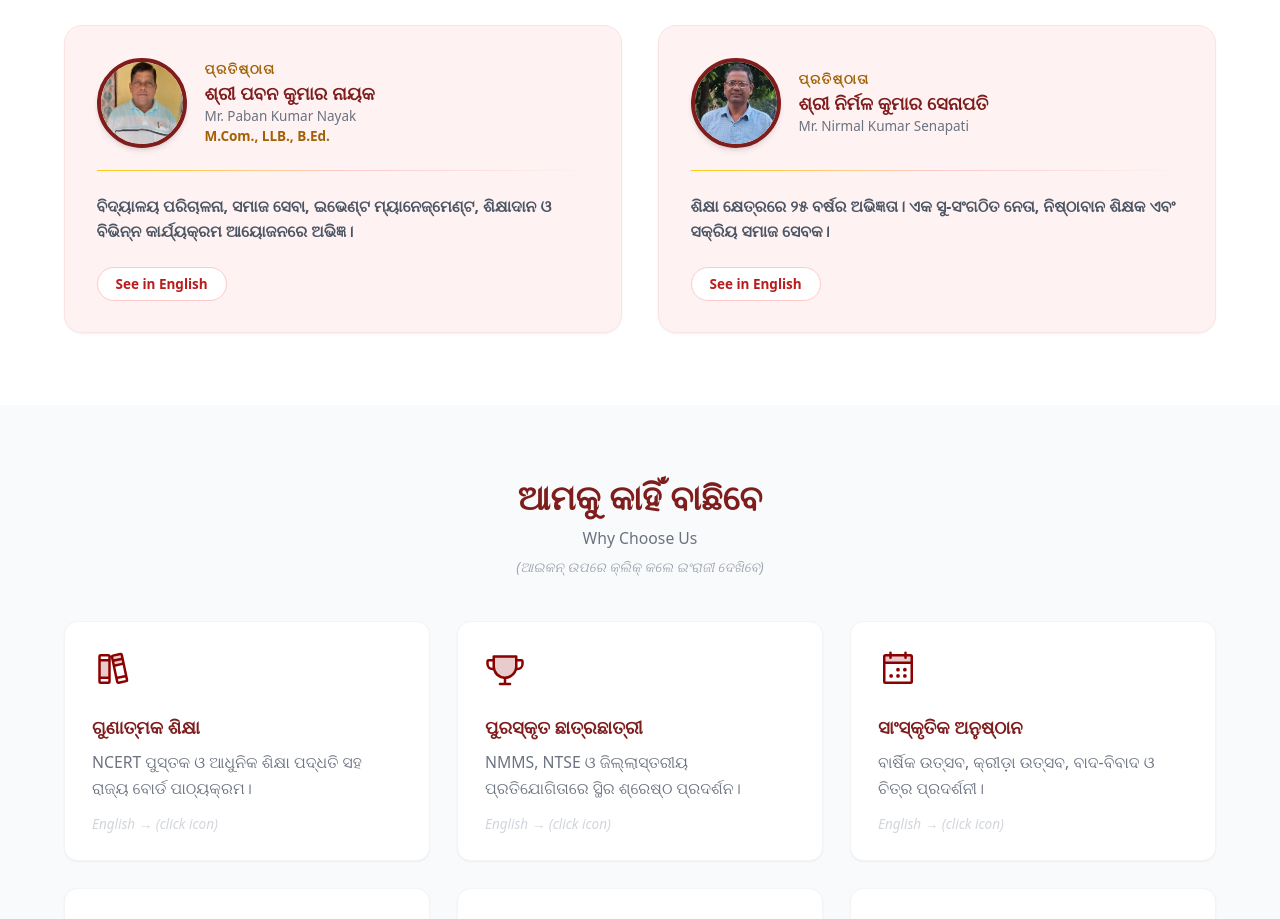
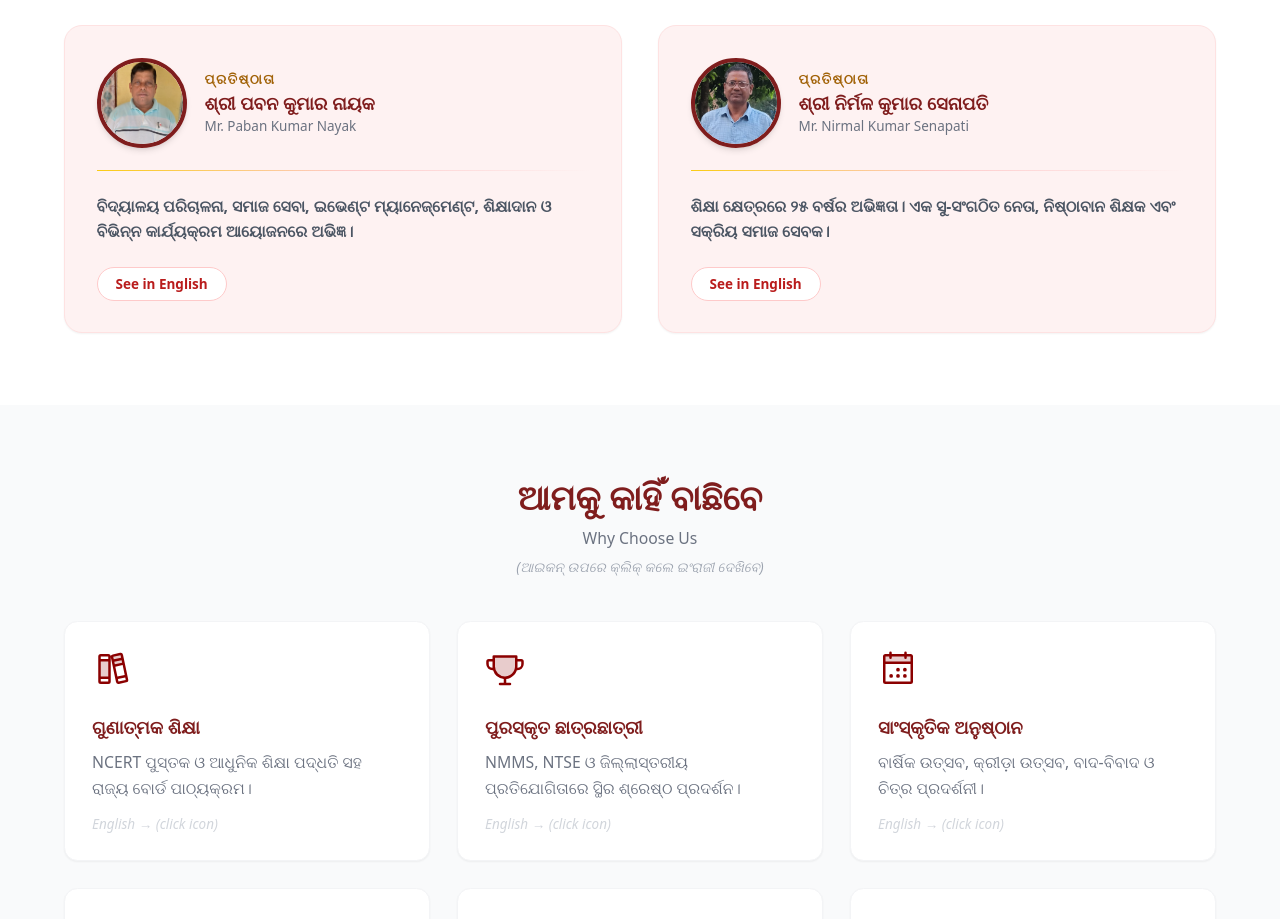
Before and after one commit to iambhumi/SSVM-site, a React (Vite) app: page / in a window 1280 px wide. Shown: the part 1680-2599 px from the top of the page. Built offline with nearby package versions, Linux system fonts and the light colour scheme; a web font is replaced by a local one.

Commit message:
minor changes

```diff
--- a/src/pages/Home.jsx
+++ b/src/pages/Home.jsx
@@ -85,7 +85,6 @@ const founders = [
     nameOdia: "ଶ୍ରୀ ପବନ କୁମାର ନାୟକ",
     role: "Founder",
     roleOdia: "ପ୍ରତିଷ୍ଠାତା",
-    qual: "M.Com., LLB., B.Ed.",
     exp: "Experienced in school management, social work, event management, teaching and organising activities.",
     expOdia: "ବିଦ୍ୟାଳୟ ପରିଚାଳନା, ସମାଜ ସେବା, ଇଭେଣ୍ଟ ମ୍ୟାନେଜ୍‌ମେଣ୍ଟ, ଶିକ୍ଷାଦାନ ଓ ବିଭିନ୍ନ କାର୍ଯ୍ୟକ୍ରମ ଆୟୋଜନରେ ଅଭିଜ୍ଞ।",
     photo:"Paban.jpeg"
@@ -95,7 +94,6 @@ const founders = [
     nameOdia: "ଶ୍ରୀ ନିର୍ମଳ କୁମାର ସେନାପତି",
     role: "Founder",
     roleOdia: "ପ୍ରତିଷ୍ଠାତା",
-    qual: "",
     exp: "25 years of experience in the field of education. A well-organised leader, committed teacher and active social worker.",
     expOdia: "ଶିକ୍ଷା କ୍ଷେତ୍ରରେ ୨୫ ବର୍ଷର ଅଭିଜ୍ଞତା। ଏକ ସୁ-ସଂଗଠିତ ନେତା, ନିଷ୍ଠାବାନ ଶିକ୍ଷକ ଏବଂ ସକ୍ରିୟ ସମାଜ ସେବକ।",
     photo: "NirmalKumar.jpeg"
```
